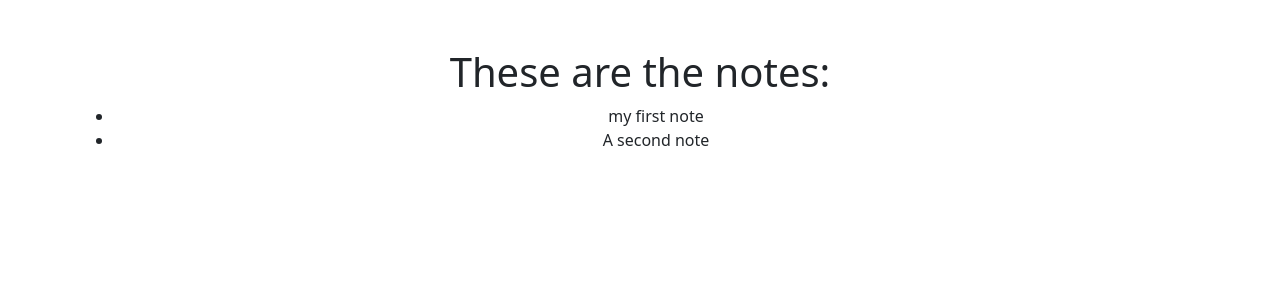
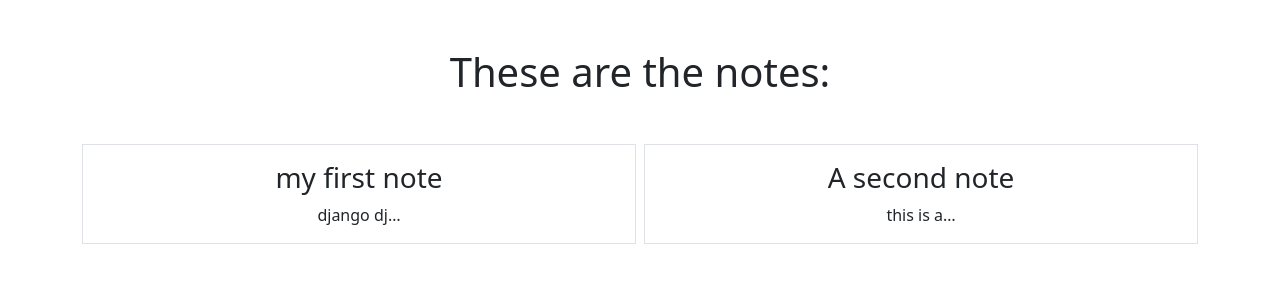
Before and after one commit to isacoding/django-linkedin, a Django app: page /smart/notes in a window 1280 px wide. Shown: the top 300 px of the page. Run offline with Django 5.2, Linux system fonts and the light colour scheme; data comes from the database, SQL or seed files in the repository.

Commit message:
home btn and /smart/notes page css updated

```diff
--- a/home/templates/home/welcome.html
+++ b/home/templates/home/welcome.html
@@ -2,5 +2,8 @@
 
 <h1>Welcome to SmartNotes</h1>
 <p>Today is {{today}}</p>
+<a href="{% url 'notes.list' %}" class="btn btn-primary"
+  >Check out these smart notes</a
+>
 
 {% endblock content %}
--- a/notes/templates/notes/notes_list.html
+++ b/notes/templates/notes/notes_list.html
@@ -1,10 +1,17 @@
 {% extends 'base.html' %} {% block content %}
 
-<h1>These are the notes:</h1>
-<ul>
+<h1 class="my-5">These are the notes:</h1>
+
+<div class="row row-cols3 g-2">
   {% for note in notes %}
-  <li class="note-li">{{note.title}}</li>
+
+  <div class="col">
+    <div class="p-3 border">
+      <h3>{{note.title}}</h3>
+      {{note.text|truncatechars:10}}
+    </div>
+  </div>
   {% endfor %}
-</ul>
+</div>
 
 {% endblock %}
--- a/notes/urls.py
+++ b/notes/urls.py
@@ -3,6 +3,6 @@ from django.urls import path
 from . import views
 
 urlpatterns = [
-    path('notes', views.NotesListView.as_view()),
+    path('notes', views.NotesListView.as_view(), name="notes.list"),
     path('notes/<int:pk>', views.NotesDetailView.as_view()),
 ]
```
